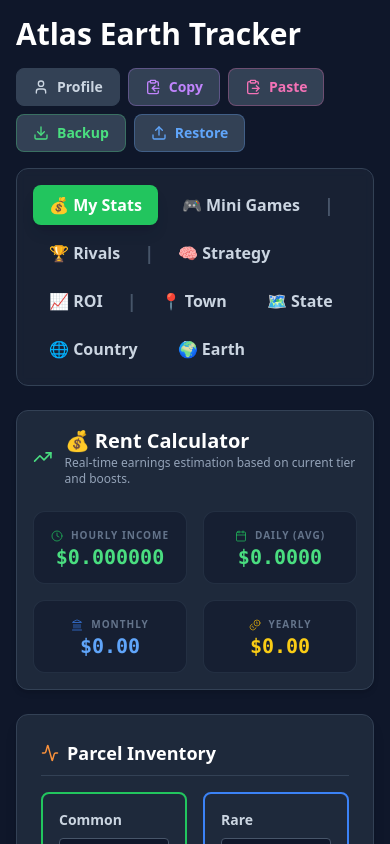
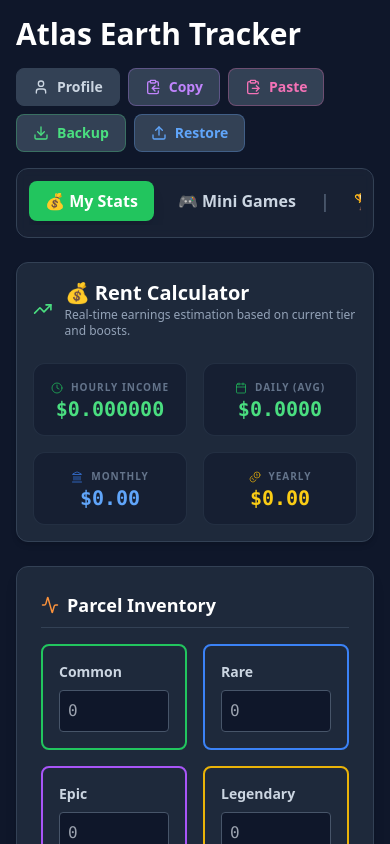
Before and after one commit to RyanGo83/Atlas-Earth-Tracker, a React (Vite) app: page / in a window 390 px wide. Shown: the top 844 px of the page. Built offline with nearby package versions, Linux system fonts and the light colour scheme.

Commit message:
Nav Button Changes

```diff
--- a/App.tsx
+++ b/App.tsx
@@ -419,8 +419,8 @@
         </div>
 
         {/* Navigation Tabs */}
-        <nav className="bg-slate-800/60 p-4 rounded-xl backdrop-blur-sm border border-slate-700">
-          <div className="flex flex-wrap items-center gap-2">
+        <nav className="bg-slate-800/60 p-3 md:p-4 rounded-xl backdrop-blur-sm border border-slate-700">
+          <div className="flex items-center gap-2 overflow-x-auto tab-scroll pb-1">
             {/* Group 1: My Stats & Mini Games */}
             <NavButton
               isActive={activeTab === Tab.RENT}
@@ -435,8 +435,7 @@
               activeColor="bg-yellow-500 text-black"
             />
 
-            {/* Divider */}
-            <span className="text-slate-600 font-bold text-lg select-none">|</span>
+            <span className="text-slate-600 font-bold text-lg select-none shrink-0">|</span>
 
             {/* Group 2: Rivals */}
             <NavButton
@@ -446,8 +445,7 @@
               activeColor="bg-blue-500 text-white"
             />
 
-            {/* Divider */}
-            <span className="text-slate-600 font-bold text-lg select-none">|</span>
+            <span className="text-slate-600 font-bold text-lg select-none shrink-0">|</span>
 
             {/* Group 3: Strategy & ROI */}
             <NavButton
@@ -463,8 +461,7 @@
               activeColor="bg-cyan-500 text-white"
             />
 
-            {/* Divider */}
-            <span className="text-slate-600 font-bold text-lg select-none">|</span>
+            <span className="text-slate-600 font-bold text-lg select-none shrink-0">|</span>
 
             {/* Group 4: Location Trackers */}
             <NavButton
@@ -575,7 +572,7 @@
   return (
     <button
       onClick={onClick}
-      className={`px-4 py-2 rounded-lg font-semibold transition-all duration-200 transform hover:-translate-y-0.5 ${
+      className={`shrink-0 whitespace-nowrap px-4 py-2 rounded-lg font-semibold transition-all duration-200 transform hover:-translate-y-0.5 ${
         isActive
           ? `${activeColor} shadow-lg`
           : 'text-slate-300 hover:bg-slate-700 hover:text-white'
--- a/index.html
+++ b/index.html
@@ -27,6 +27,17 @@
       ::-webkit-scrollbar-thumb:hover {
         background: #64748b;
       }
+	  /* Thin horizontal scrollbar for tab strip */
+.tab-scroll::-webkit-scrollbar {
+  height: 4px;
+}
+.tab-scroll::-webkit-scrollbar-thumb {
+  background: #475569;
+  border-radius: 2px;
+}
+.tab-scroll::-webkit-scrollbar-track {
+  background: transparent;
+}
     </style>
   <script type="importmap">
 {
```
